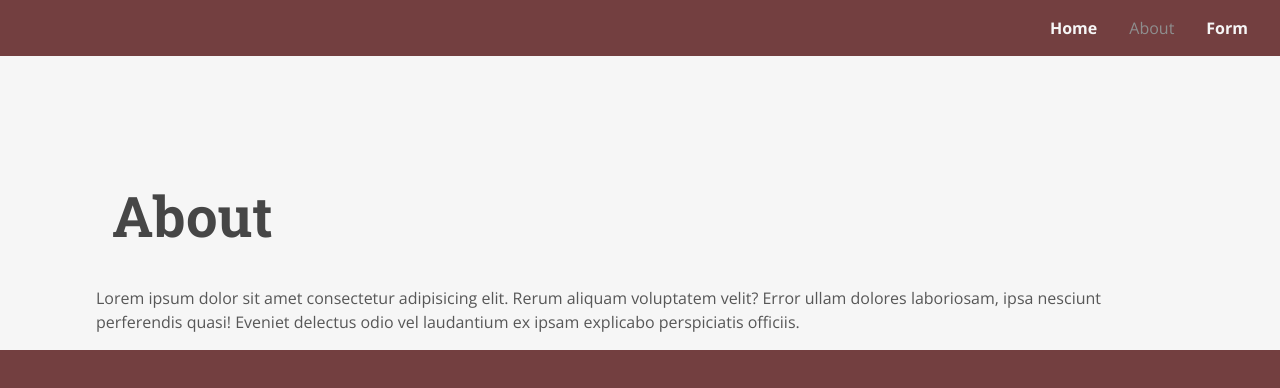
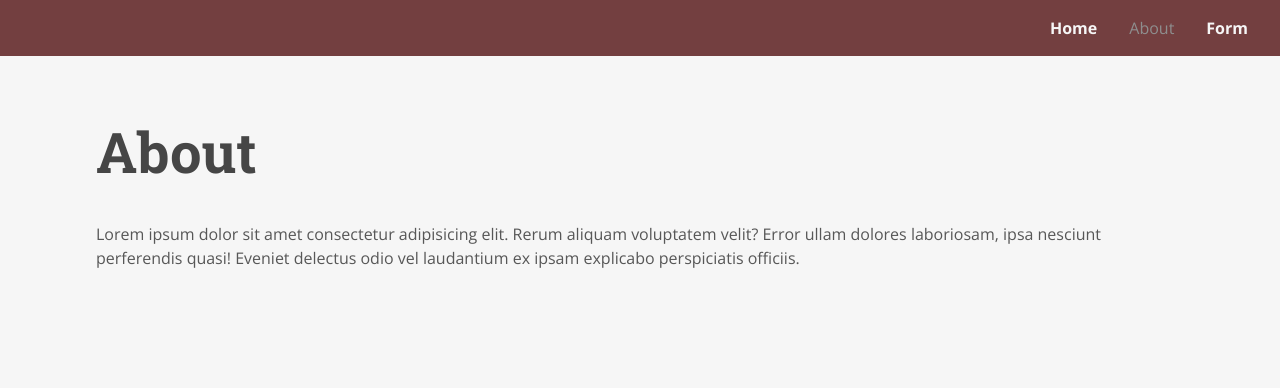
Before and after one commit to JosiahStephens/flexWebsite, a plain HTML site: page about/index.html in a window 1280 px wide. Drawn offline with nearby package versions, Linux system fonts and the light colour scheme.

Commit message:
new stuff

```diff
--- a/styles/main.css
+++ b/styles/main.css
@@ -7,7 +7,7 @@
     --scorpion: #575757;
     --dark-scorpion: #464646;
     --overlay: rgba(0, 0, 0, .4);
-    background-color: var(--dark-au-chico);
+    background-color: var(--wild-sand);
 }
 
 * {
@@ -64,11 +64,6 @@ footer {
     text-align: center;
     margin: 5rem;
     margin-bottom: 0;
-}
-
-h1 {
-    padding-left: 1rem;
-    padding-top: 4rem;
 }
 
 h1,
@@ -214,13 +209,18 @@ article h2 {
 } */
 
 .panel .image-wrap {
-    order: -1;
+
     /* width: 100%; */
     flex: 1 1 40%;
 }
 
+.panel .image-wrap:first-child {
+    order: -1;
+}
+
 .text-wrap {
     padding-right: 2rem;
+    flex: 1 1 60%;
 }
 
 section {
```
